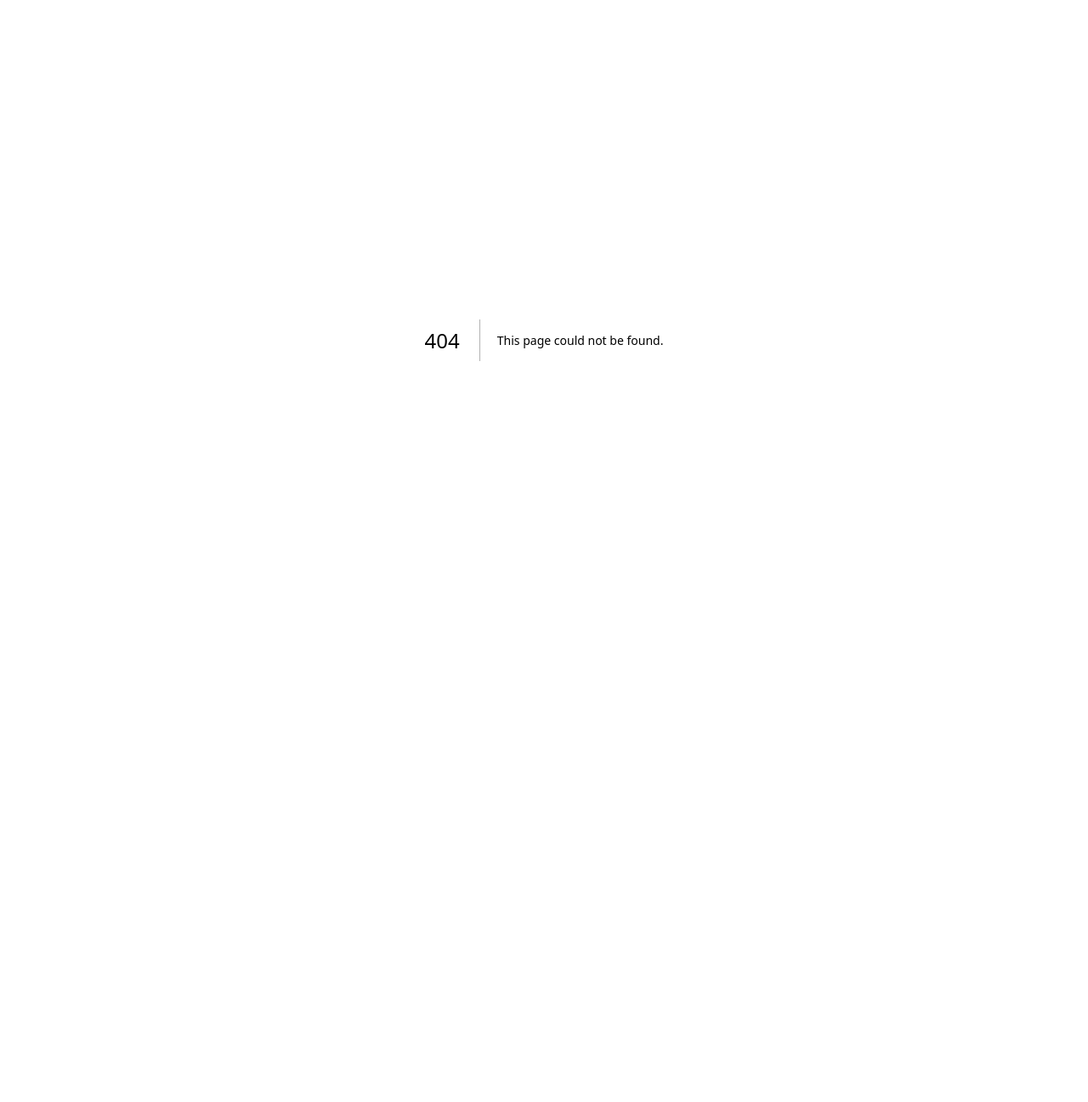
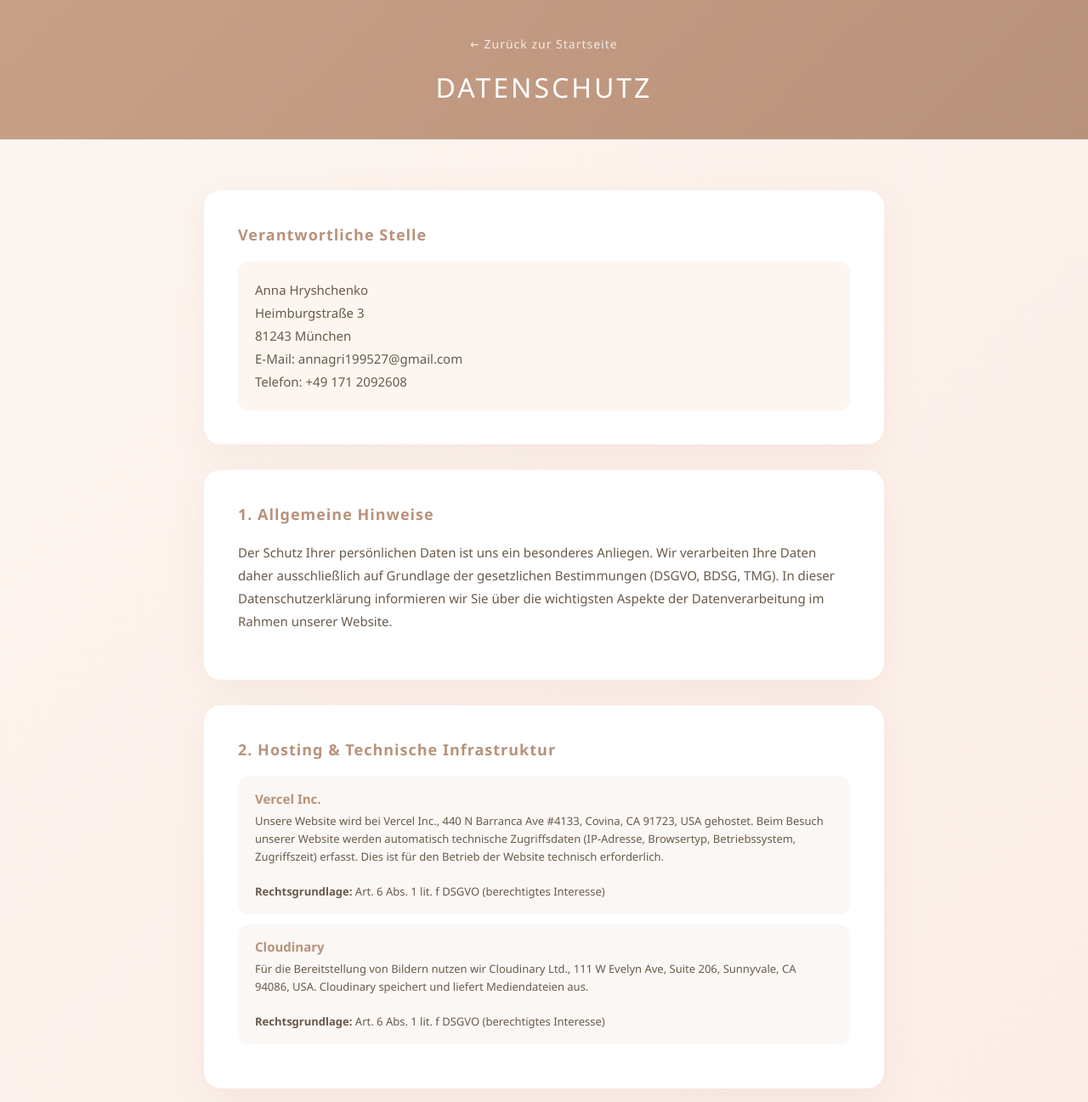
Before and after one commit to ah-aesthetic/webseite, a Next.js app: page /datenschutz in a window 1280 px wide. Before the commit this address had no page. Shown: the top 1297 px of the page at 85% size. Before the commit the page ends 800 px from the top, so only its background shows below. Built offline with nearby package versions, Linux system fonts and the light colour scheme.

Commit message:
Create page.js

```diff
--- /dev/null
+++ b/app/datenschutz/page.js
@@ -0,0 +1,226 @@
+'use client';
+
+import React from 'react';
+import Link from 'next/link';
+
+export default function Datenschutz() {
+  const styles = {
+    container: {
+      fontFamily: "'Segoe UI', Tahoma, Geneva, Verdana, sans-serif",
+      color: '#5a4a3a',
+      minHeight: '100vh',
+      background: 'linear-gradient(135deg, #fdf6f0 0%, #fae8e0 100%)',
+    },
+    header: {
+      background: 'linear-gradient(135deg, #c9a087 0%, #b8927a 100%)',
+      padding: '40px 20px',
+      textAlign: 'center',
+      color: 'white',
+    },
+    backLink: {
+      color: 'rgba(255,255,255,0.8)',
+      textDecoration: 'none',
+      fontSize: '14px',
+      letterSpacing: '1px',
+      display: 'inline-block',
+      marginBottom: '20px',
+    },
+    title: {
+      fontSize: '32px',
+      fontWeight: '300',
+      margin: 0,
+      letterSpacing: '3px',
+    },
+    content: {
+      maxWidth: '800px',
+      margin: '0 auto',
+      padding: '60px 20px',
+    },
+    section: {
+      background: 'white',
+      borderRadius: '20px',
+      padding: '40px',
+      marginBottom: '30px',
+      boxShadow: '0 10px 40px rgba(180, 130, 110, 0.1)',
+    },
+    sectionTitle: {
+      fontSize: '18px',
+      fontWeight: '600',
+      color: '#b8927a',
+      marginBottom: '20px',
+      letterSpacing: '1px',
+    },
+    paragraph: {
+      fontSize: '15px',
+      lineHeight: '1.8',
+      color: '#6a5a4a',
+      margin: '0 0 15px 0',
+    },
+    highlight: {
+      background: '#fdf6f0',
+      padding: '20px',
+      borderRadius: '12px',
+      marginTop: '15px',
+    },
+    serviceBox: {
+      background: '#faf7f5',
+      padding: '16px 20px',
+      borderRadius: '12px',
+      marginBottom: '12px',
+    },
+    serviceName: {
+      fontSize: '15px',
+      fontWeight: '600',
+      color: '#b8927a',
+      marginBottom: '6px',
+    },
+    serviceDesc: {
+      fontSize: '13px',
+      color: '#6a5a4a',
+      lineHeight: '1.6',
+    },
+    link: {
+      color: '#b8927a',
+      textDecoration: 'none',
+    },
+    footer: {
+      textAlign: 'center',
+      padding: '40px 20px',
+      fontSize: '13px',
+      color: '#8b7355',
+    },
+  };
+
+  return (
+    <div style={styles.container}>
+      <header style={styles.header}>
+        <Link href="/" style={styles.backLink}>← Zurück zur Startseite</Link>
+        <h1 style={styles.title}>DATENSCHUTZ</h1>
+      </header>
+
+      <main style={styles.content}>
+        <div style={styles.section}>
+          <div style={styles.sectionTitle}>Verantwortliche Stelle</div>
+          <div style={styles.highlight}>
+            <p style={{...styles.paragraph, margin: 0}}>
+              Anna Hryshchenko<br />
+              Heimburgstraße 3<br />
+              81243 München<br />
+              E-Mail: annagri199527@gmail.com<br />
+              Telefon: +49 171 2092608
+            </p>
+          </div>
+        </div>
+
+        <div style={styles.section}>
+          <div style={styles.sectionTitle}>1. Allgemeine Hinweise</div>
+          <p style={styles.paragraph}>
+            Der Schutz Ihrer persönlichen Daten ist uns ein besonderes Anliegen. Wir verarbeiten Ihre Daten
+            daher ausschließlich auf Grundlage der gesetzlichen Bestimmungen (DSGVO, BDSG, TMG). In dieser
+            Datenschutzerklärung informieren wir Sie über die wichtigsten Aspekte der Datenverarbeitung
+            im Rahmen unserer Website.
+          </p>
+        </div>
+
+        <div style={styles.section}>
+          <div style={styles.sectionTitle}>2. Hosting & Technische Infrastruktur</div>
+
+          <div style={styles.serviceBox}>
+            <div style={styles.serviceName}>Vercel Inc.</div>
+            <div style={styles.serviceDesc}>
+              Unsere Website wird bei Vercel Inc., 440 N Barranca Ave #4133, Covina, CA 91723, USA gehostet.
+              Beim Besuch unserer Website werden automatisch technische Zugriffsdaten (IP-Adresse, Browsertyp,
+              Betriebssystem, Zugriffszeit) erfasst. Dies ist für den Betrieb der Website technisch erforderlich.<br /><br />
+              <strong>Rechtsgrundlage:</strong> Art. 6 Abs. 1 lit. f DSGVO (berechtigtes Interesse)
+            </div>
+          </div>
+
+          <div style={styles.serviceBox}>
+            <div style={styles.serviceName}>Cloudinary</div>
+            <div style={styles.serviceDesc}>
+              Für die Bereitstellung von Bildern nutzen wir Cloudinary Ltd., 111 W Evelyn Ave, Suite 206,
+              Sunnyvale, CA 94086, USA. Cloudinary speichert und liefert Mediendateien aus.<br /><br />
+              <strong>Rechtsgrundlage:</strong> Art. 6 Abs. 1 lit. f DSGVO (berechtigtes Interesse)
+            </div>
+          </div>
+        </div>
+
+        <div style={styles.section}>
+          <div style={styles.sectionTitle}>3. Kontaktaufnahme</div>
+
+          <div style={styles.serviceBox}>
+            <div style={styles.serviceName}>Formspree</div>
+            <div style={styles.serviceDesc}>
+              Für Kontaktformulare nutzen wir Formspree Inc., 822 Guilford Ave #961, Baltimore MD 21202, USA.
+              Bei Absenden eines Formulars werden Ihre eingegebenen Daten an Formspree übermittelt und an
+              unsere E-Mail-Adresse weitergeleitet.<br /><br />
+              <strong>Rechtsgrundlage:</strong> Art. 6 Abs. 1 lit. b DSGVO (Vertragsanbahnung)
+            </div>
+          </div>
+
+          <div style={styles.serviceBox}>
+            <div style={styles.serviceName}>EmailJS</div>
+            <div style={styles.serviceDesc}>
+              Alternativ kann EmailJS für den E-Mail-Versand verwendet werden. EmailJS verarbeitet die
+              im Formular eingegebenen Daten zur Zustellung Ihrer Nachricht.<br /><br />
+              <strong>Rechtsgrundlage:</strong> Art. 6 Abs. 1 lit. b DSGVO (Vertragsanbahnung)
+            </div>
+          </div>
+
+          <div style={styles.serviceBox}>
+            <div style={styles.serviceName}>Google Mail (Gmail)</div>
+            <div style={styles.serviceDesc}>
+              Für die E-Mail-Kommunikation nutzen wir Google Mail (Gmail), einen Dienst der Google Ireland
+              Limited, Gordon House, Barrow Street, Dublin 4, Irland. E-Mails werden auf den Servern von
+              Google verarbeitet und gespeichert.<br /><br />
+              <strong>Rechtsgrundlage:</strong> Art. 6 Abs. 1 lit. f DSGVO (berechtigtes Interesse)
+            </div>
+          </div>
+        </div>
+
+        <div style={styles.section}>
+          <div style={styles.sectionTitle}>4. Ihre Rechte</div>
+          <p style={styles.paragraph}>Sie haben jederzeit das Recht auf:</p>
+          <div style={styles.highlight}>
+            <p style={{...styles.paragraph, margin: 0}}>
+              • <strong>Auskunft</strong> über Ihre bei uns gespeicherten Daten (Art. 15 DSGVO)<br />
+              • <strong>Berichtigung</strong> unrichtiger Daten (Art. 16 DSGVO)<br />
+              • <strong>Löschung</strong> Ihrer Daten (Art. 17 DSGVO)<br />
+              • <strong>Einschränkung</strong> der Verarbeitung (Art. 18 DSGVO)<br />
+              • <strong>Datenübertragbarkeit</strong> (Art. 20 DSGVO)<br />
+              • <strong>Widerspruch</strong> gegen die Verarbeitung (Art. 21 DSGVO)<br />
+              • <strong>Beschwerde</strong> bei einer Aufsichtsbehörde (Art. 77 DSGVO)
+            </p>
+          </div>
+        </div>
+
+        <div style={styles.section}>
+          <div style={styles.sectionTitle}>5. Datensicherheit</div>
+          <p style={styles.paragraph}>
+            Unsere Website nutzt aus Sicherheitsgründen eine SSL- bzw. TLS-Verschlüsselung. Eine
+            verschlüsselte Verbindung erkennen Sie am Schloss-Symbol in der Adresszeile Ihres Browsers.
+          </p>
+        </div>
+
+        <div style={styles.section}>
+          <div style={styles.sectionTitle}>6. Aktualität und Änderung dieser Datenschutzerklärung</div>
+          <p style={styles.paragraph}>
+            Diese Datenschutzerklärung ist aktuell gültig und hat den Stand März 2026. Durch die
+            Weiterentwicklung unserer Website oder aufgrund geänderter gesetzlicher Vorgaben kann
+            es notwendig werden, diese Datenschutzerklärung zu ändern.
+          </p>
+        </div>
+      </main>
+
+      <footer style={styles.footer}>
+        <p>Stand: März 2026</p>
+        <p>© 2026 Anna Hryshchenko · Alle Rechte vorbehalten</p>
+        <p style={{marginTop: '10px'}}>
+          <Link href="/" style={styles.link}>Startseite</Link>
+          {' · '}
+          <Link href="/impressum" style={styles.link}>Impressum</Link>
+        </p>
+      </footer>
+    </div>
+  );
+}
```
